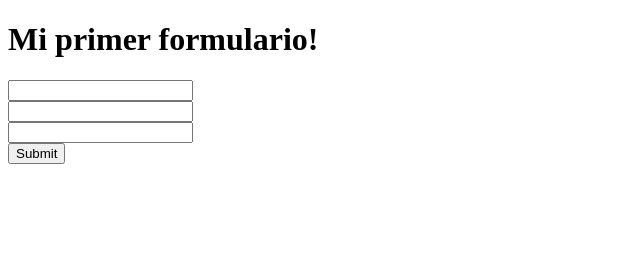
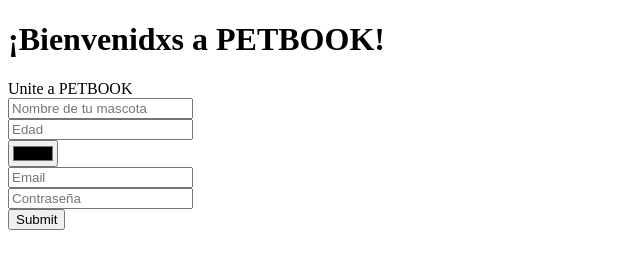
Before and after one commit to spider512/INTERFACES-DE-USUARIO, a plain HTML site: page 5.2 Ejercicio Formspree/index.html in a window 1280 px wide. Shown: the whole page, without its empty margins (0-640 px from the left). Drawn offline with Linux system fonts and the light colour scheme.

Commit message:
Add files via upload
ultimo formspree

```diff
--- a/5.2 Ejercicio Formspree/index.html
+++ b/5.2 Ejercicio Formspree/index.html
@@ -2,17 +2,21 @@
 <html>
 <head>
 	<meta charset="utf-8">
-	<title> Mi primer fomulario</title>
+	<title> Mi primer formulario</title>
 </head>
 <body>
-	<h1>Mi primer formulario!</h1>
-	<form action="https://formspree.io/f/spider.exe@gmail.com" method="POST">
-		<input type="text" name="Nombre de usuario"> <br>
-		<input type="number" name="Edad"> <br>
-		<input type="password" name="Contraseña"> <br>
-		<input type="submit" >
+	<h1>¡Bienvenidxs a PETBOOK!</h1>
+	<form action="https://formspree.io/f/xyylqeek" method="post">
+		<label for="email">Unite a PETBOOK</label> <br>
+		<input type="text" name="Nombre de tu mascota" placeholder="Nombre de tu mascota" required> <br>
+		<input type="number" name="Edad" placeholder="Edad" required> <br>
+		<input type="color" name="Color" placeholder="Color" required> <br>
+		<input type="email" name="Email" id="email" placeholder="Email" required> <br>
+		<input type="password" name="Contraseña" placeholder="Contraseña" required> <br>
+		<button type="submit">Submit</button>
+
 
 	</form>
-
+	<!-- https://inspiring-swirles-172642.netlify.app/  -->
 </body>
 </html>
```
